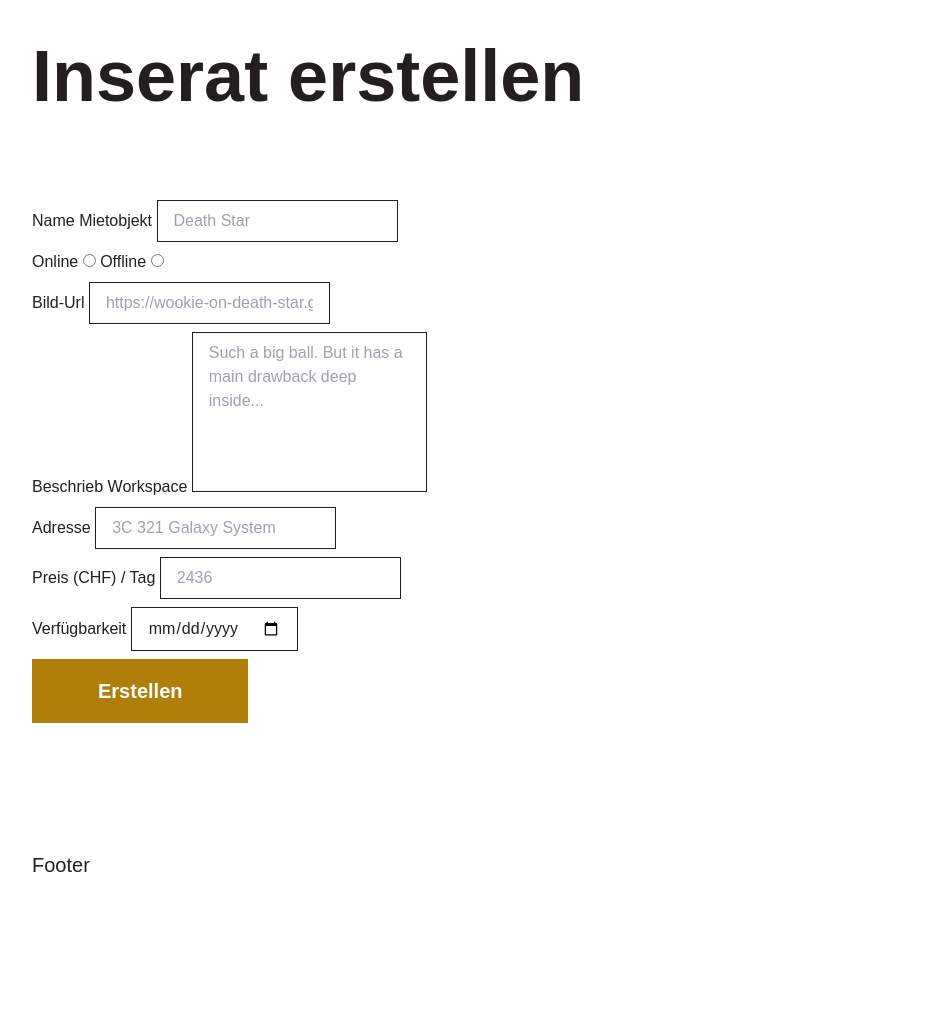
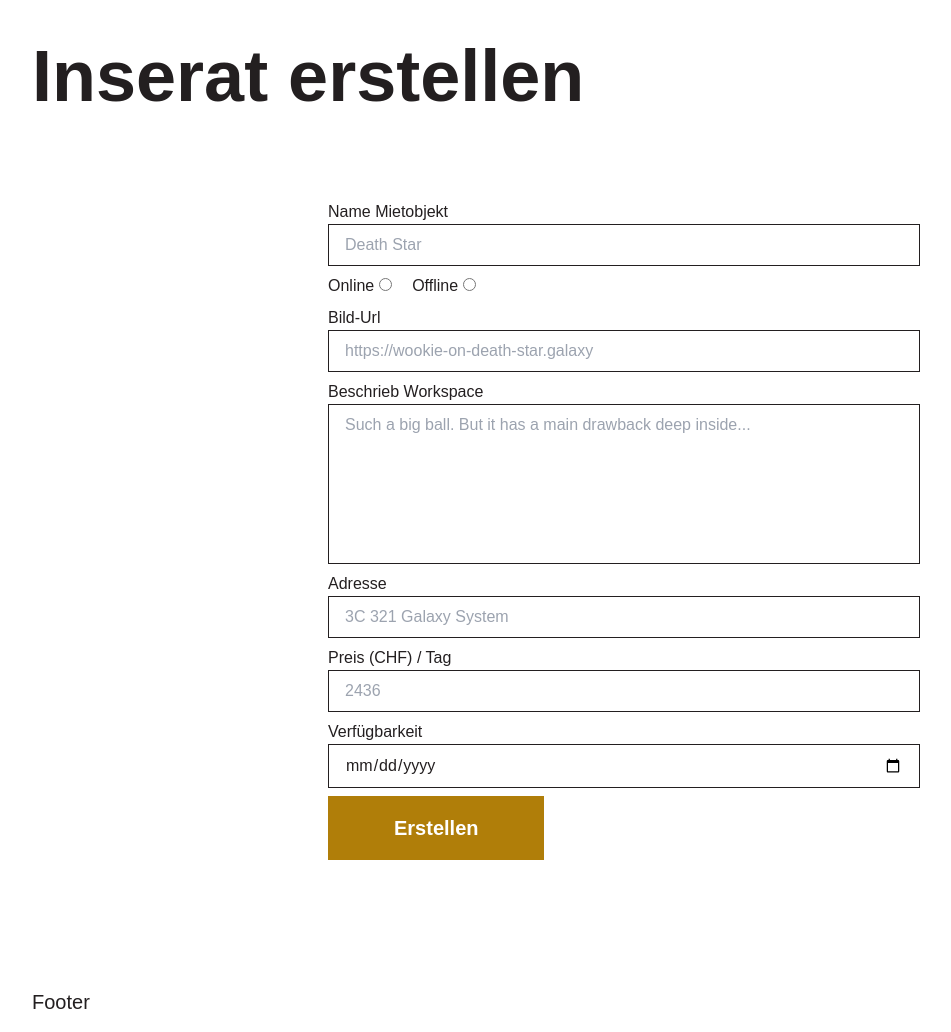
Before and after one commit to remoflury/workwise, a PHP site: page /newworkspace.php in a window 1280 px wide. Shown: the part 207-1239 px from the top of the page, without its empty margins (16-967 px from the left). Before the commit the page ends 1079 px from the top, so only its background shows below. Run offline with PHP 8.4, Linux system fonts and the light colour scheme; some web fonts are replaced.

Commit message:
speicherung von mittwoch

```diff
--- a/css/output.css
+++ b/css/output.css
@@ -856,8 +856,10 @@ section {
 
 /* Input Fields */
 
-input,
+input:not([type="radio"]),
   textarea {
+  display: block;
+  width: 100% !important;
   resize: none;
   border-width: 1px;
   --tw-border-opacity: 1;
@@ -868,10 +870,27 @@ input,
   padding-bottom: 0.5rem;
 }
 
-input:focus-within,
+input:not([type="radio"]):focus-within,
   textarea:focus-within {
   outline: 2px solid transparent;
   outline-offset: 2px;
+}
+
+.form-wrapper {
+  margin-left: auto;
+  margin-right: auto;
+}
+
+@media (min-width: 640px) {
+  .form-wrapper {
+    max-width: 75%;
+  }
+}
+
+@media (min-width: 768px) {
+  .form-wrapper {
+    max-width: 50%;
+  }
 }
 
 *, ::before, ::after {
@@ -1138,9 +1157,12 @@ input:focus-within,
   margin-bottom: 0.5rem;
 }
 
-.mx-auto {
-  margin-left: auto;
-  margin-right: auto;
+.ml-4 {
+  margin-left: 1rem;
+}
+
+.mt-6 {
+  margin-top: 1.5rem;
 }
 
 .mt-8 {
--- a/js/editWorkspace.js
+++ b/js/editWorkspace.js
@@ -17,6 +17,7 @@ function editWorkspace(workspaceElem, workspace) {
   })
 
   btn.addEventListener('click', () => {
+    workspaceElem.classList.toggle('min-w-full')
     // ToDo
     // let online = false;
     // let offline = false;
@@ -75,10 +76,28 @@ function editWorkspace(workspaceElem, workspace) {
     `;
 
     // Speichern-Button erstellen
+    const btnWrapper = document.createElement('div');
+    btnWrapper.classList.add('flex', 'items-center', 'gap-4')
     const btnSubmit = document.createElement('button');
     btnSubmit.textContent = 'Speichern';
     addStylingToBtn(btnSubmit)
-    workspaceElem.append(btnSubmit);
+    btnWrapper.append(btnSubmit);
+
+    // Close Button
+    const btnBack = document.createElement('button');
+    const icon = document.createElement('img');
+    icon.classList.add('opacity-50', 'hover:opacity-70', 'transition', 'mt-6')
+    btnBack.appendChild(icon);
+    icon.src = 'src/assets/icons/cross.png';
+    // ToDo add alt text
+    btnWrapper.append(btnBack);
+
+    workspaceElem.append(btnWrapper);
+
+    // on click auf close button
+    btnBack.addEventListener('click', () => {
+      editWorkspace(workspaceElem, workspace)
+    });
 
     // on click auf Speicher, führe diese funktion aus.
     btnSubmit.addEventListener('click', () => {
--- a/js/main.js
+++ b/js/main.js
@@ -1,6 +1,7 @@
 // Funktion um Workspace-Cards zu rendern
 function renderWorkspaceCard(data, wrapper, showStatus) {
   data.forEach((workspace) => {
+
     // creating Elements
     const workspaceElem = document.createElement('article');
     const objectName = document.createElement('h2');
--- a/newworkspace.php
+++ b/newworkspace.php
@@ -23,7 +23,7 @@
       <!-- Hier kommt der Main Content -->
       <section>
         <h1>Inserat erstellen</h1>
-        <div class="">
+        <div class="form-wrapper">
           <div class="my-2">
             <label for="objectname">Name Mietobjekt</label>
             <input type="text" name="objectname" id="objectname" placeholder="Death Star">
@@ -32,7 +32,7 @@
           <div class="my-2">
             <label for="status">Online</label>
             <input type="radio" name="status" id="online" >
-            <label for="status">Offline</label>
+            <label class="ml-4 "for="status">Offline</label>
             <input type="radio" name="status" id="offline">
           </div>
 
--- a/tailwind.config.js
+++ b/tailwind.config.js
@@ -28,6 +28,7 @@ module.exports = {
       '1/3': '33.33%',
       '1/4': '25%',
       '1/5': '20%',
+      '3/4': '75%',
     }
   },
   plugins: [],
```
Also changed, not shown: other parts of css/output.css (+21 -37 lines), css/input.css (+8 -2 lines), src/assets/icons/cross.png (added).
